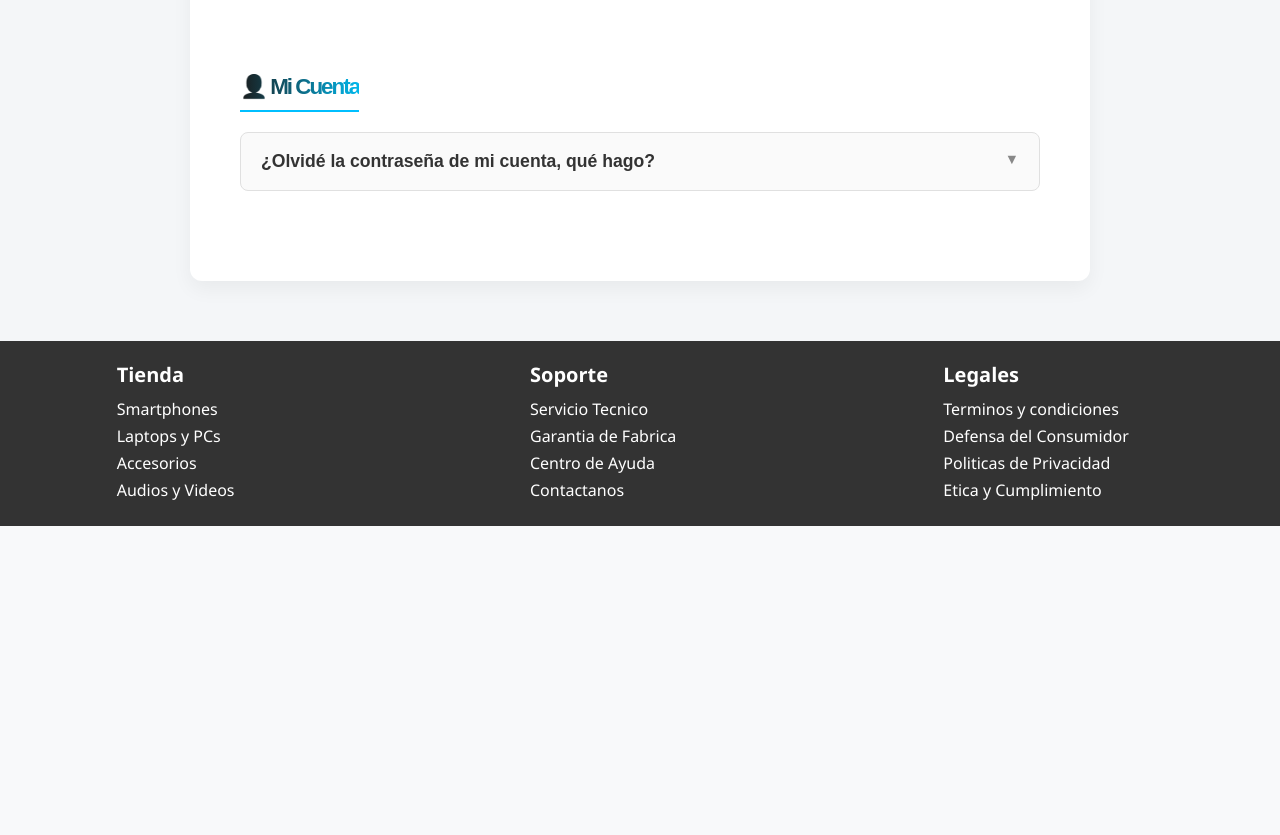
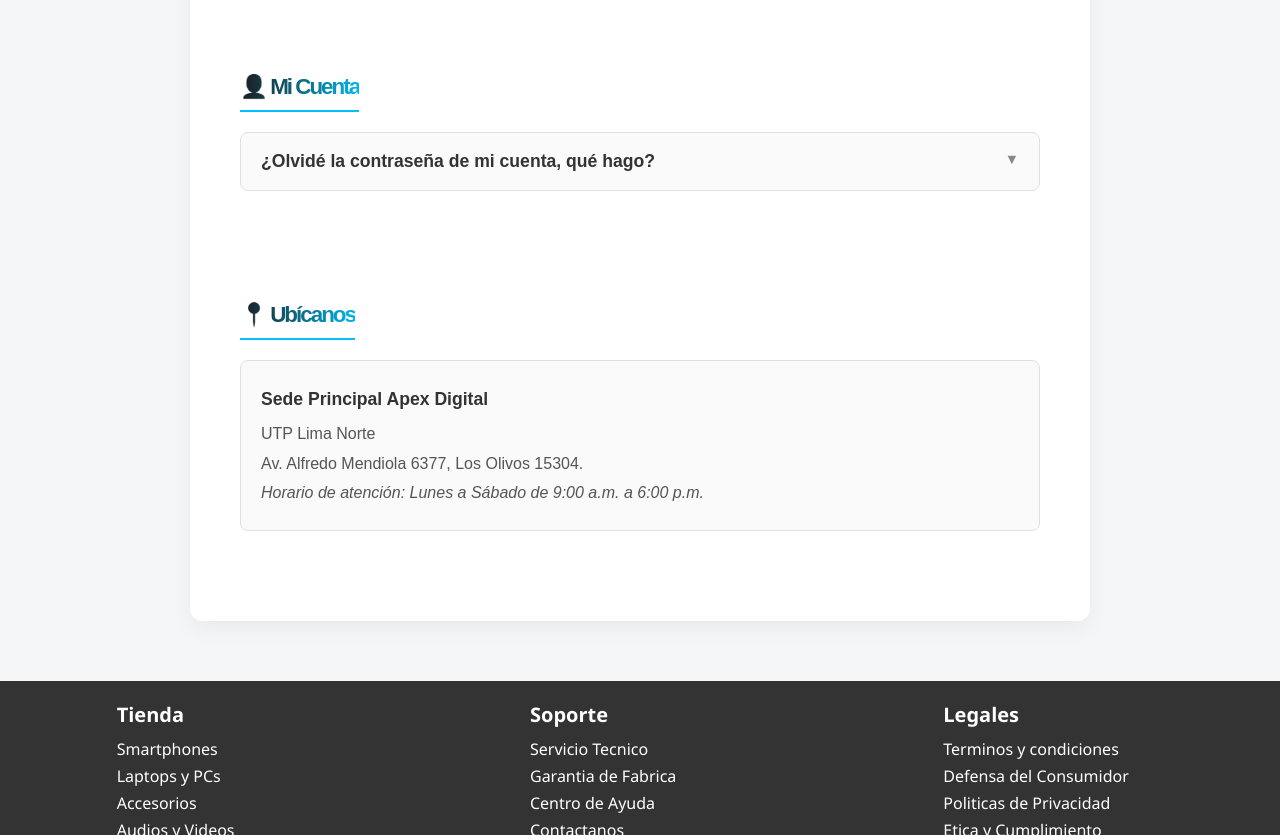
Before and after one commit to sdar2004/proyecto_paginaweb, a website: page ProyectoWeb/public_html/faq.html in a window 1280 px wide. Shown: the part 1275-2110 px from the top of the page. Before the commit the page ends 1801 px from the top, so only its background shows below. Drawn offline with Linux system fonts and the light colour scheme.

Commit message:
Animacion y Ubicanos

```diff
--- a/ProyectoWeb/public_html/Vista/faq.css
+++ b/ProyectoWeb/public_html/Vista/faq.css
@@ -15,7 +15,10 @@
     background-color: #ffffff;
     padding: 50px;
     border-radius: 12px;
-    box-shadow: 0 8px 20px rgba(0, 0, 0, 0.05); /* Sombra suave y moderna */
+    box-shadow: 0 8px 20px rgba(0, 0, 0, 0.05);
+    /* NUEVO: Llama a la animación de entrada al cargar la página */
+    opacity: 0; /* Empieza invisible */
+    animation: fadeInUp 0.8s ease-out forwards;
 }
 
 .faq-container h1 {
@@ -106,8 +109,61 @@
     background-color: #fff;
     border-bottom-left-radius: 8px;
     border-bottom-right-radius: 8px;
+    /* NUEVO: Anima el texto cada vez que se despliega una pregunta */
+    animation: fadeInReveal 0.4s ease-in-out forwards;
 }
 
+.location-card {
+    background-color: #fafafa;
+    border: 1px solid #e0e0e0;
+    border-radius: 8px;
+    padding: 20px;
+    margin-bottom: 15px;
+    color: #555;
+    line-height: 1.6;
+    font-size: 1rem;
+    transition: all 0.3s ease;
+}
+
+.location-card:hover {
+    border-color: #00bfff;
+    /* NUEVO: Sombra un poco más amplia y efecto de elevación (translateY) */
+    box-shadow: 0 8px 25px rgba(0, 191, 255, 0.2);
+    transform: translateY(-5px);
+}
+
+.location-card strong {
+    color: #333;
+    font-size: 1.1rem;
+    display: block;
+    margin-bottom: 8px;
+}
+
+.location-card p {
+    margin: 4px 0;
+}
+
+@keyframes fadeInUp {
+    from {
+        opacity: 0;
+        transform: translateY(30px);
+    }
+    to {
+        opacity: 1;
+        transform: translateY(0);
+    }
+}
+
+@keyframes fadeInReveal {
+    from {
+        opacity: 0;
+        transform: translateY(-10px);
+    }
+    to {
+        opacity: 1;
+        transform: translateY(0);
+    }
+}
 /* Responsividad para móviles */
 @media (max-width: 768px) {
     .faq-container {
--- a/ProyectoWeb/public_html/Vista/global.css
+++ b/ProyectoWeb/public_html/Vista/global.css
@@ -186,8 +186,12 @@ h3.samsung, h3.iphone {
     position: relative;
 }
 
-h3.samsung { color: #0a2540; }
-h3.iphone { color: #1d1d1f; }
+h3.samsung {
+    color: #0a2540;
+}
+h3.iphone {
+    color: #1d1d1f;
+}
 
 h3.samsung::after, h3.iphone::after {
     content: '';
@@ -400,39 +404,32 @@ footer li{
    MEDIA QUERIES (DISEÑO RESPONSIVO - RWD)
    ======================================================== */
 
-/* --- PARA TABLETS (Pantallas hasta 992px) --- */
 @media (max-width: 992px) {
-    /* Ajustar el espacio de la barra de navegación */
     .header-moderno .nav-list {
         gap: 20px;
         justify-content: center;
         padding: 0 2%;
     }
 
-    /* El mega menú pasa de 4 columnas a 2 columnas */
     .header-moderno .dropdown:hover .dropdown-content {
         grid-template-columns: repeat(2, 1fr);
     }
 }
 
-/* --- PARA CELULARES (Pantallas hasta 768px) --- */
 @media (max-width: 768px) {
-    /* 1. Header Principal: Apilar Logo, Buscador e Iconos */
     .header-moderno .header-main {
         flex-direction: column;
         gap: 15px;
         padding: 15px 20px;
     }
 
-    /* El buscador toma el 100% del ancho */
     .header-moderno .search-container {
         width: 100%;
         max-width: 100%;
         margin: 0;
-        order: 2; /* Lo pone debajo del logo */
+        order: 2;
     }
 
-    /* Los iconos de cuenta/carrito se centran */
     .header-moderno .header-icons {
         width: 100%;
         justify-content: center;
@@ -440,7 +437,6 @@ footer li{
         order: 3;
     }
 
-    /* 2. Navegación: Pasa de horizontal a vertical */
     .header-moderno .nav-list {
         flex-direction: column;
         align-items: center;
@@ -448,19 +444,17 @@ footer li{
         padding: 15px 0;
     }
 
-    /* 3. Mega Menú de Productos para Móviles */
     .header-moderno .dropdown-content {
         position: static;
         transform: none;
         width: 100%;
-        min-width: 0; /* Agrega esta línea para anular los 800px en celulares */
+        min-width: 0;
         box-shadow: none;
         border: none;
         padding: 15px 0;
         border-top: 1px solid #eee;
     }
 
-    /* Pasa a ser de 1 sola columna en el celular */
     .header-moderno .dropdown:hover .dropdown-content {
         display: flex;
         flex-direction: column;
@@ -471,13 +465,11 @@ footer li{
         text-align: center;
     }
 
-    /* 4. Ajustes Generales de Textos y Contenedores */
     body {
-        margin-top: 0; /* Ajuste si no usas header fixed */
-    }
+        margin-top: 0;
 
         h2 {
-        font-size: 2rem; /* Títulos más pequeños */
+            font-size: 2rem;
             margin: 40px 0 20px 0;
         }
 
@@ -489,10 +481,9 @@ footer li{
 
         h3.samsung::after, h3.iphone::after {
             left: 50%;
-        transform: translateX(-50%); /* Centra la rayita debajo del título */
+            transform: translateX(-50%);
         }
 
-    /* 5. Footer Responsivo */
         footer {
             flex-direction: column;
             align-items: center;
@@ -504,3 +495,4 @@ footer li{
             margin-bottom: 30px;
         }
     }
+}
--- a/ProyectoWeb/public_html/faq.html
+++ b/ProyectoWeb/public_html/faq.html
@@ -129,7 +129,15 @@
                         </div>
                     </details>
                 </div>
-
+                <div class="faq-category">
+                    <h2>📍 Ubícanos</h2>
+                    <div class="location-card">
+                        <p><strong>Sede Principal Apex Digital</strong></p>
+                        <p>UTP Lima Norte</p>
+                        <p>Av. Alfredo Mendiola 6377, Los Olivos 15304.</p>
+                        <p><em>Horario de atención: Lunes a Sábado de 9:00 a.m. a 6:00 p.m.</em></p>
+                    </div>
+                </div>
             </section>
         </main>
 
```
Lines whose indentation alone changed are shown as unchanged.
